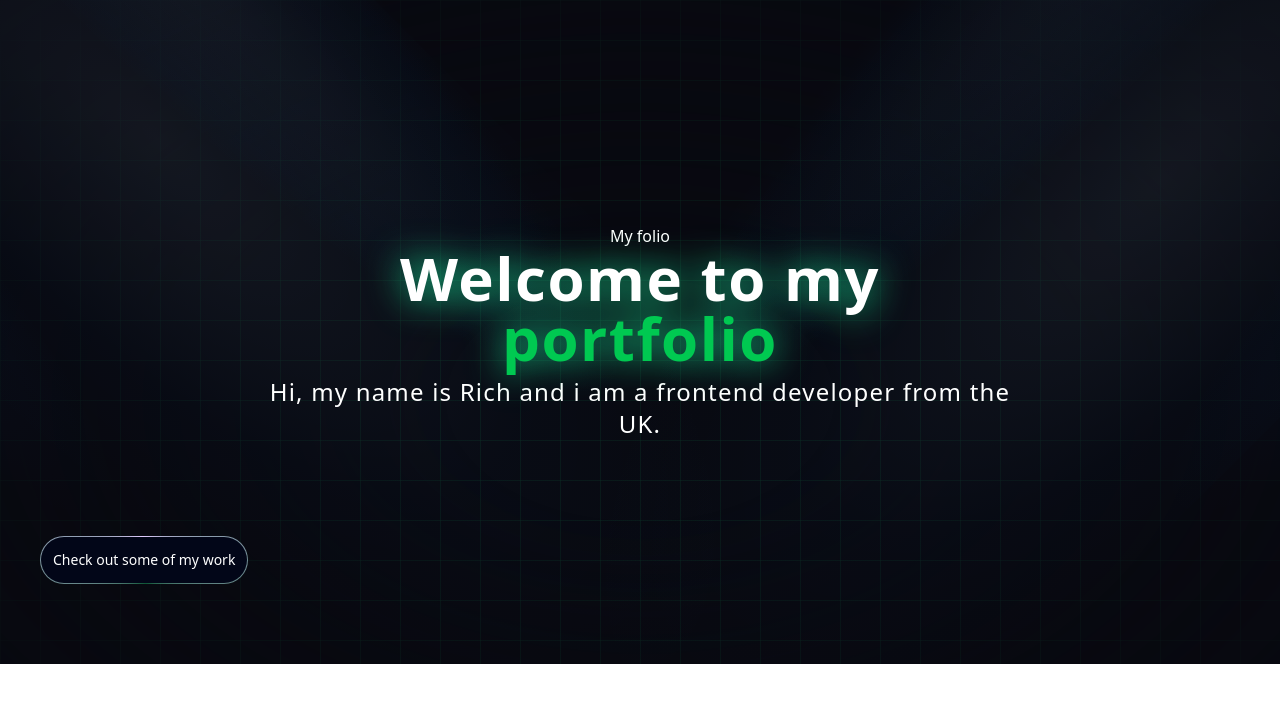
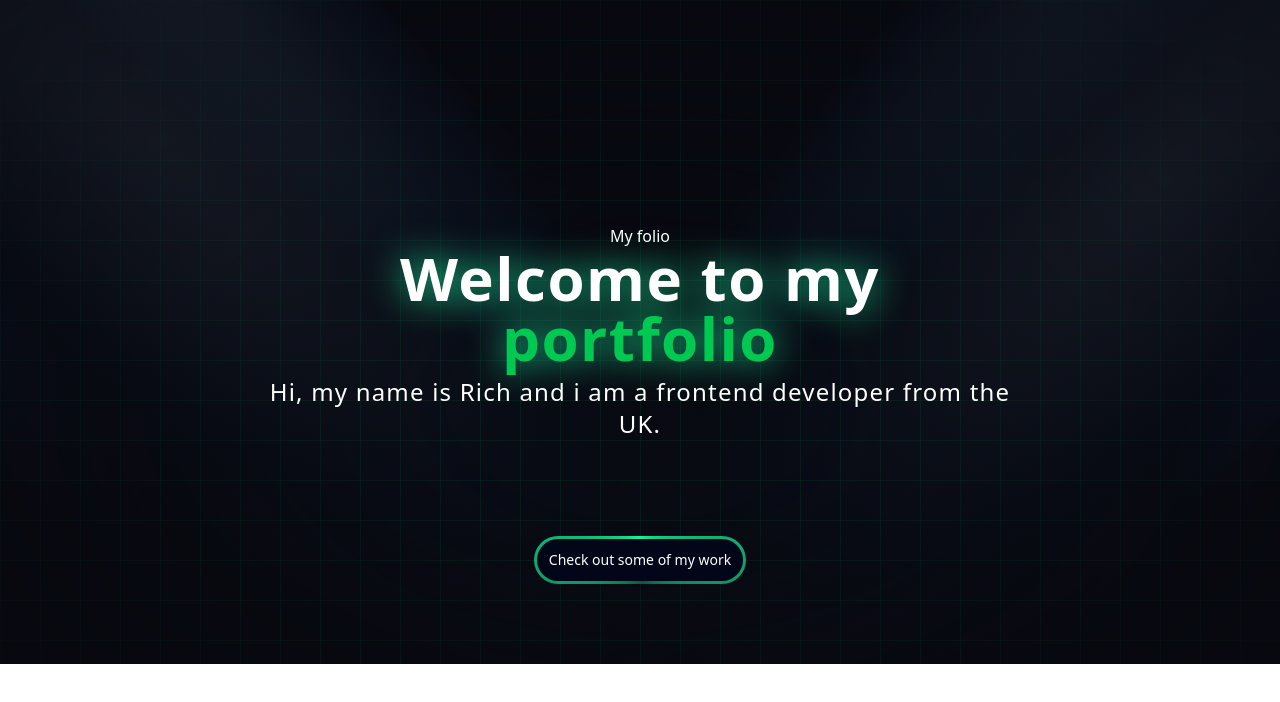
Before and after one commit to H3llSpawn78/next-folio25, a Next.js app: page / in a window 1280 px wide. Shown: the top 702 px of the page. Built offline with nearby package versions, Linux system fonts and the light colour scheme.

Commit message:
Bordered button gradient stop amend

```diff
--- a/components/ui/BorderedButton.tsx
+++ b/components/ui/BorderedButton.tsx
@@ -2,8 +2,8 @@ import React from 'react'
 
 const BorderedButton = ({ title, href }) => {
     return (
-        <button className="relative inline-flex h-12 overflow-hidden rounded-full p-[1px] focus:outline-none focus:ring-2 focus:ring-slate-400 focus:ring-offset-2 focus:ring-offset-slate-50">
-            <span className="absolute inset-[-1000%] animate-[spin_2s_linear_infinite] bg-[conic-gradient(from_90deg_at_50%_50%,#E2CBFF_0%,#18e97d57_50%,#E2CBFF_100%)]" />
+        <button className="relative mx-auto flex h-12 overflow-hidden rounded-full p-[3px] focus:outline-none focus:ring-2 focus:ring-slate-400 focus:ring-offset-2 focus:ring-offset-slate-50">
+            <span className="absolute inset-[-1000%] animate-[spin_2s_linear_infinite] bg-[conic-gradient(from_90deg_at_50%_50%,#0ef5a1_0%,#18e97d57_50%,#0ef5a1_100%)]" />
             <span className="inline-flex h-full w-full cursor-pointer items-center justify-center rounded-full bg-slate-950 px-3 py-1 text-sm font-medium text-white backdrop-blur-3xl">
                 {title}
             </span>
```
